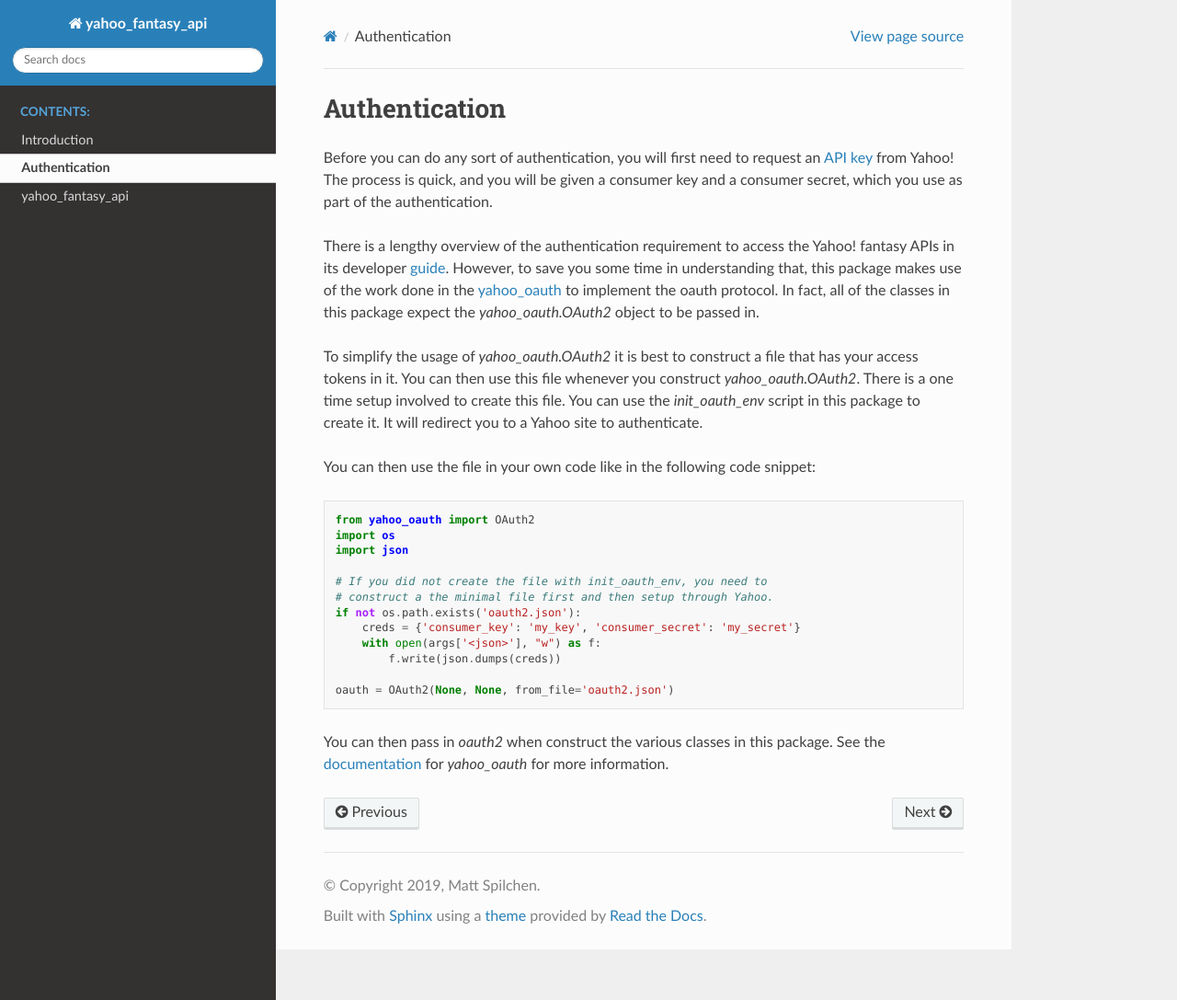
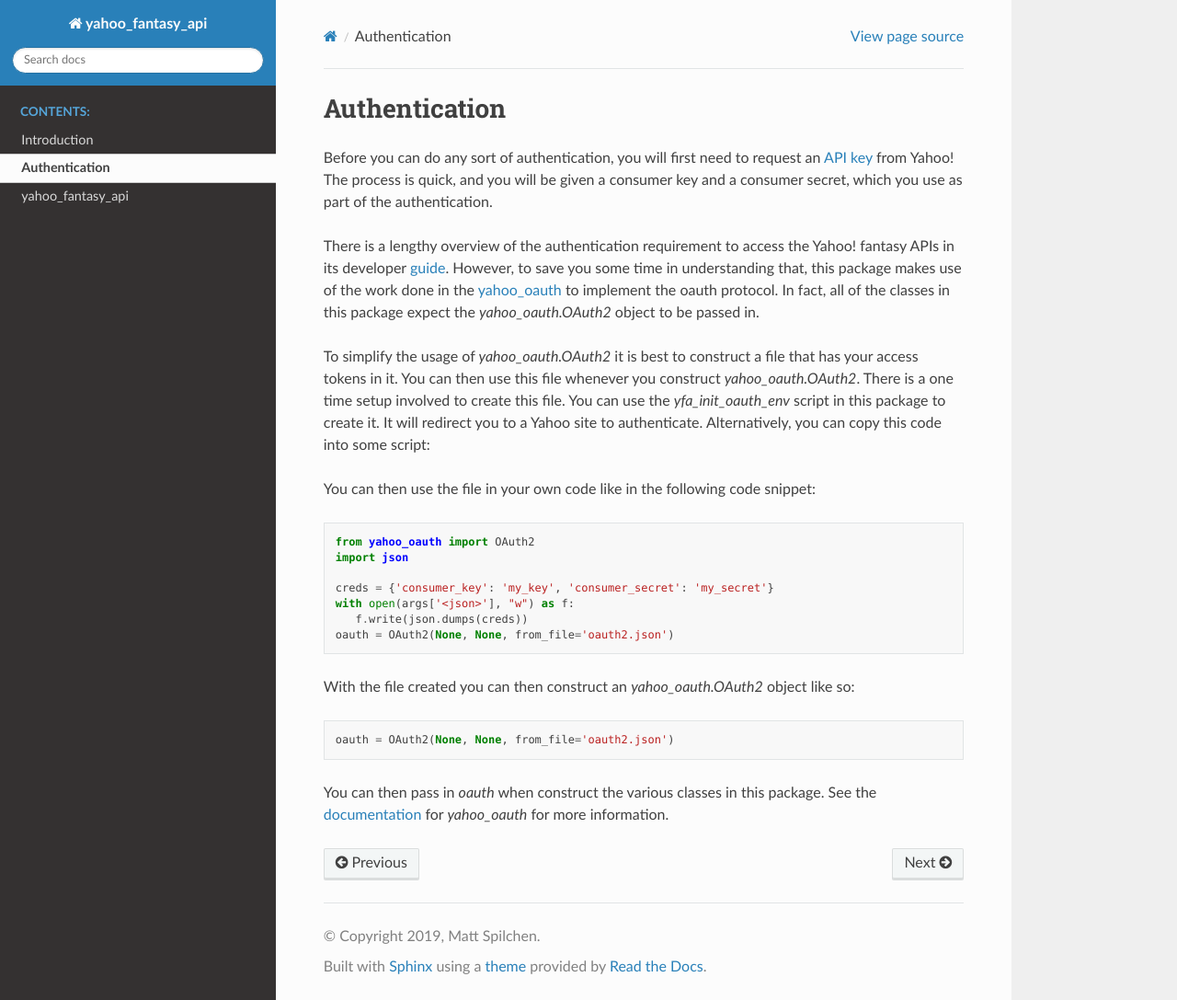
Before and after one commit to spilchen/yahoo_fantasy_api, a Sphinx documentation site: the page built from docs/authentication.rst, in a window 1280 px wide and 1087 px high. Shown: the whole window at 92% size. Built offline with Sphinx 7.4.7 and the Read the Docs theme 2.0.0, drawn with Linux system fonts in a browser that asks for light colours.

Commit message:
Prefix scripts with 'yfa_'

```diff
--- a/docs/authentication.rst
+++ b/docs/authentication.rst
@@ -5,24 +5,26 @@ Before you can do any sort of authentication, you will first need to request an
 
 There is a lengthy overview of the authentication requirement to access the Yahoo! fantasy APIs in its developer `guide <https://developer.yahoo.com/fantasysports/guide/>`_.   However, to save you some time in understanding that, this package makes use of the work done in the `yahoo_oauth <https://pypi.org/project/yahoo_oauth/>`__ to implement the oauth protocol.  In fact, all of the classes in this package expect the `yahoo_oauth.OAuth2` object to be passed in.
 
-To simplify the usage of `yahoo_oauth.OAuth2` it is best to construct a file that has your access tokens in it.  You can then use this file whenever you construct `yahoo_oauth.OAuth2`.  There is a one time setup involved to create this file.  You can use the `init_oauth_env` script in this package to create it.  It will redirect you to a Yahoo site to authenticate.
+To simplify the usage of `yahoo_oauth.OAuth2` it is best to construct a file that has your access tokens in it.  You can then use this file whenever you construct `yahoo_oauth.OAuth2`.  There is a one time setup involved to create this file.  You can use the `yfa_init_oauth_env` script in this package to create it.  It will redirect you to a Yahoo site to authenticate.  Alternatively, you can copy this code into some script:
 
 You can then use the file in your own code like in the following code snippet:
 
 ::
 
     from yahoo_oauth import OAuth2
-    import os
     import json
 
-    # If you did not create the file with init_oauth_env, you need to
-    # construct a the minimal file first and then setup through Yahoo.
-    if not os.path.exists('oauth2.json'):
-        creds = {'consumer_key': 'my_key', 'consumer_secret': 'my_secret'}
-        with open(args['<json>'], "w") as f:
-            f.write(json.dumps(creds))
+    creds = {'consumer_key': 'my_key', 'consumer_secret': 'my_secret'}
+    with open(args['<json>'], "w") as f:
+       f.write(json.dumps(creds))
+    oauth = OAuth2(None, None, from_file='oauth2.json')
+
+
+With the file created you can then construct an `yahoo_oauth.OAuth2` object like so:
+
+::
 
     oauth = OAuth2(None, None, from_file='oauth2.json')
 
 
-You can then pass in `oauth2` when construct the various classes in this package.  See the `documentation <https://yahoo-oauth.readthedocs.io/en/latest/>`_ for `yahoo_oauth` for more information.
+You can then pass in `oauth` when construct the various classes in this package.  See the `documentation <https://yahoo-oauth.readthedocs.io/en/latest/>`_ for `yahoo_oauth` for more information.
```
Also changed, not shown: setup.py (+4 -4 lines), 8 other files.
